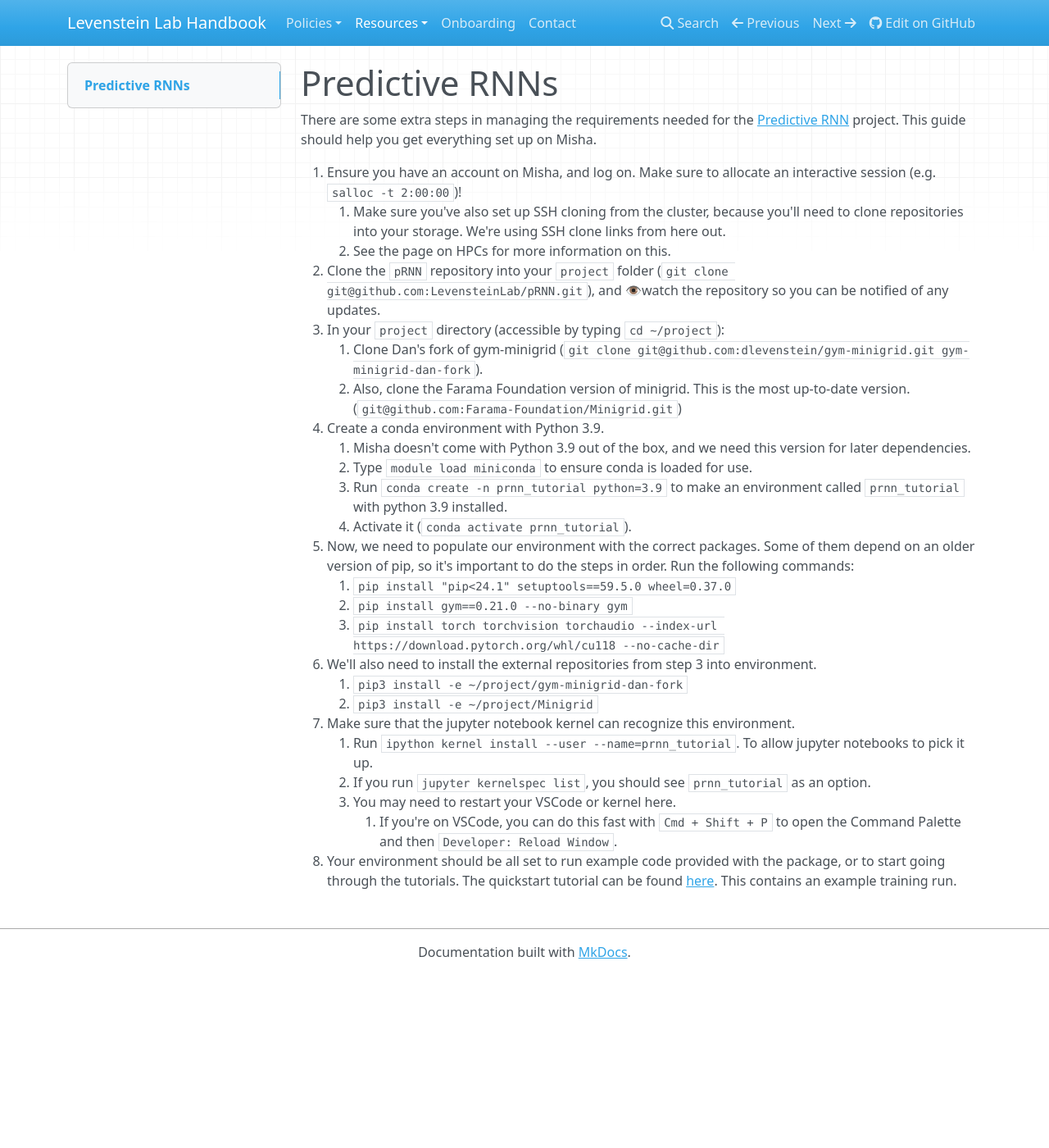
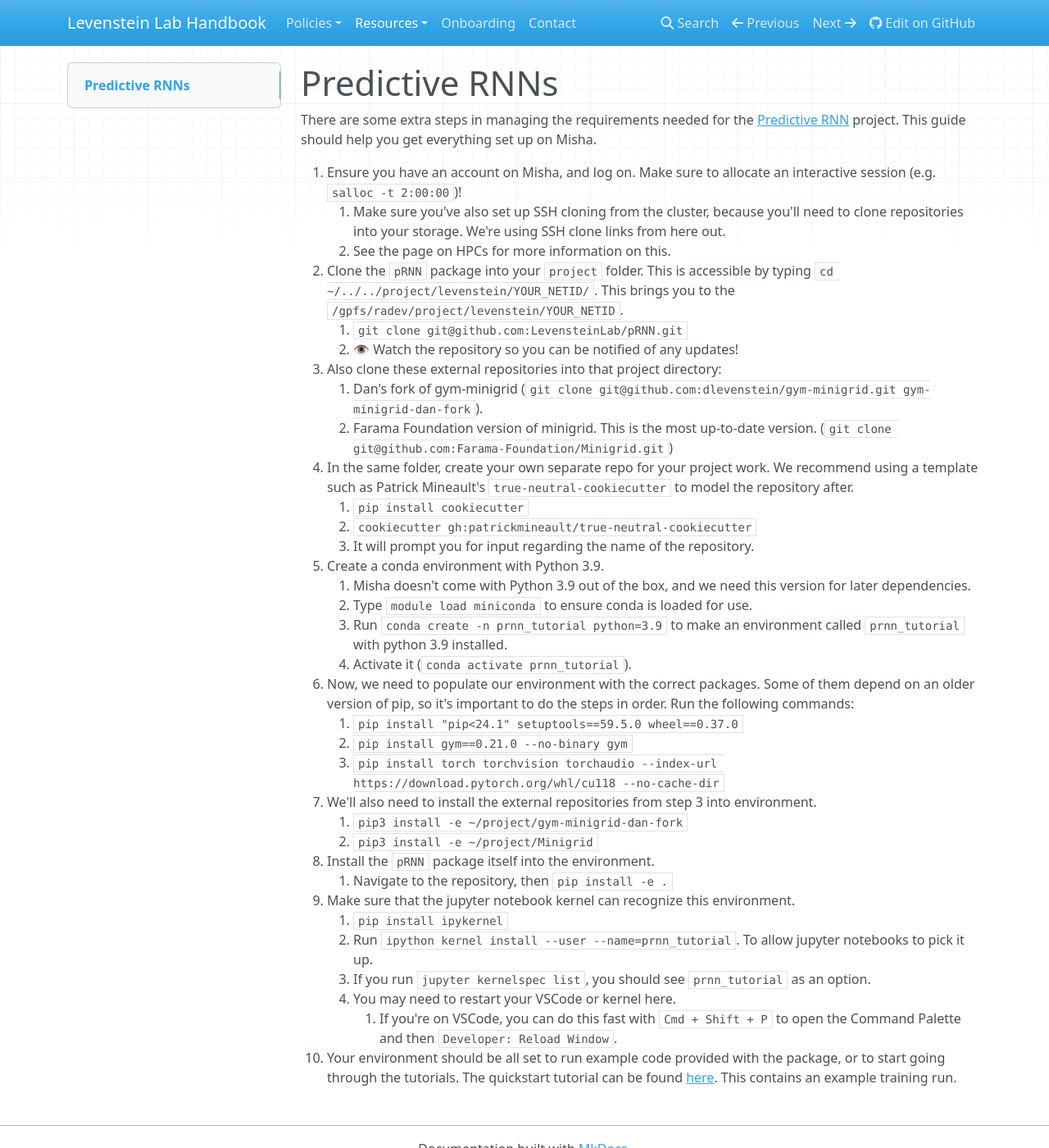
Before and after one commit to LevensteinLab/Lab-Handbook, an MkDocs documentation site: the page built from docs/Resources/prnn_tutorial.md, in a window 1280 px wide and 1400 px high. Shown: the whole window at 82% size. Built offline with MkDocs 1.6.1, drawn with Linux system fonts in a browser that asks for light colours; nearby versions of some CDN libraries.

Commit message:
update project folder path and added extra steps for reqs

```diff
--- a/docs/Resources/prnn_tutorial.md
+++ b/docs/Resources/prnn_tutorial.md
@@ -5,25 +5,34 @@
 1. Ensure you have an account on Misha, and log on. Make sure to allocate an interactive session (e.g. `salloc -t 2:00:00`)!
     1. Make sure you've also set up SSH cloning from the cluster, because you'll need to clone repositories into your storage. We're using SSH clone links from here out.
     2. See the page on HPCs for more information on this.
-2. Clone the `pRNN` repository into your `project` folder (`git clone git@github.com:LevensteinLab/pRNN.git`), and 👁️watch the repository so you can be notified of any updates.
-3. In your `project` directory (accessible by typing `cd ~/project`):
-    1. Clone Dan's fork of gym-minigrid (`git clone git@github.com:dlevenstein/gym-minigrid.git gym-minigrid-dan-fork`).
-    2. Also, clone the Farama Foundation version of minigrid. This is the most up-to-date version. (`git@github.com:Farama-Foundation/Minigrid.git`)
-4. Create a conda environment with Python 3.9.
+2. Clone the `pRNN` package into your `project` folder. This is accessible by typing `cd ~/../../project/levenstein/YOUR_NETID/`. This brings you to the `/gpfs/radev/project/levenstein/YOUR_NETID`.
+    1. `git clone git@github.com:LevensteinLab/pRNN.git`
+    2. 👁️ Watch the repository so you can be notified of any updates!
+4. Also clone these external repositories into that project directory:
+    1. Dan's fork of gym-minigrid (`git clone git@github.com:dlevenstein/gym-minigrid.git gym-minigrid-dan-fork`).
+    2. Farama Foundation version of minigrid. This is the most up-to-date version. (`git clone git@github.com:Farama-Foundation/Minigrid.git`)
+5. In the same folder, create your own separate repo for your project work. We recommend using a template such as Patrick Mineault's `true-neutral-cookiecutter` to model the repository after.
+    1. `pip install cookiecutter`
+    2. `cookiecutter gh:patrickmineault/true-neutral-cookiecutter`
+    3. It will prompt you for input regarding the name of the repository.
+6. Create a conda environment with Python 3.9.
     1. Misha doesn't come with Python 3.9 out of the box, and we need this version for later dependencies.
     2. Type `module load miniconda` to ensure conda is loaded for use.
     3. Run `conda create -n prnn_tutorial python=3.9` to make an environment called `prnn_tutorial` with python 3.9 installed.
     4. Activate it (`conda activate prnn_tutorial`).
-5. Now, we need to populate our environment with the correct packages. Some of them depend on an older version of pip, so it's important to do the steps in order. Run the following commands:
-    1. `pip install "pip<24.1" setuptools==59.5.0 wheel=0.37.0`
+7. Now, we need to populate our environment with the correct packages. Some of them depend on an older version of pip, so it's important to do the steps in order. Run the following commands:
+    1. `pip install "pip<24.1" setuptools==59.5.0 wheel==0.37.0`
     2. `pip install gym==0.21.0 --no-binary gym`
     3. `pip install torch torchvision torchaudio --index-url https://download.pytorch.org/whl/cu118 --no-cache-dir`
-6. We'll also need to install the external repositories from step 3 into environment.
+8. We'll also need to install the external repositories from step 3 into environment.
     1. `pip3 install -e ~/project/gym-minigrid-dan-fork`
     2. `pip3 install -e ~/project/Minigrid`
-7. Make sure that the jupyter notebook kernel can recognize this environment.
-    1. Run `ipython kernel install --user --name=prnn_tutorial`. To allow jupyter notebooks to pick it up.
-    2. If you run `jupyter kernelspec list`, you should see `prnn_tutorial` as an option.
-    3. You may need to restart your VSCode or kernel here.
+9. Install the `pRNN` package itself into the environment.
+    1. Navigate to the repository, then `pip install -e .`
+8. Make sure that the jupyter notebook kernel can recognize this environment.
+    1. `pip install ipykernel`
+    2. Run `ipython kernel install --user --name=prnn_tutorial`. To allow jupyter notebooks to pick it up.
+    3. If you run `jupyter kernelspec list`, you should see `prnn_tutorial` as an option.
+    4. You may need to restart your VSCode or kernel here.
         1. If you're on VSCode, you can do this fast with `Cmd + Shift + P` to open the Command Palette and then `Developer: Reload Window`.
-8. Your environment should be all set to run example code provided with the package, or to start going through the tutorials. The quickstart tutorial can be found [here](https://github.com/LevensteinLab/pRNN/blob/main/docs/quickstart.rst). This contains an example training run.
+9. Your environment should be all set to run example code provided with the package, or to start going through the tutorials. The quickstart tutorial can be found [here](https://github.com/LevensteinLab/pRNN/blob/main/docs/quickstart.rst). This contains an example training run.
```
